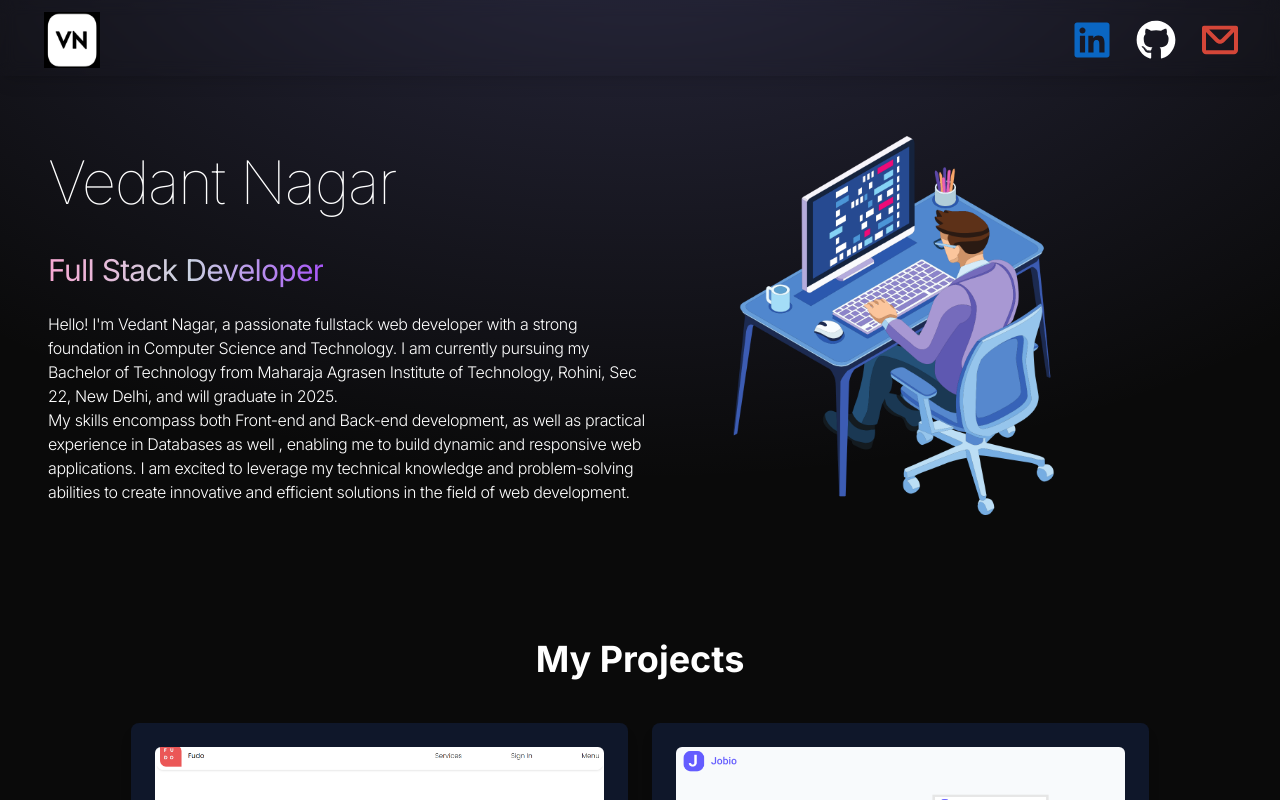
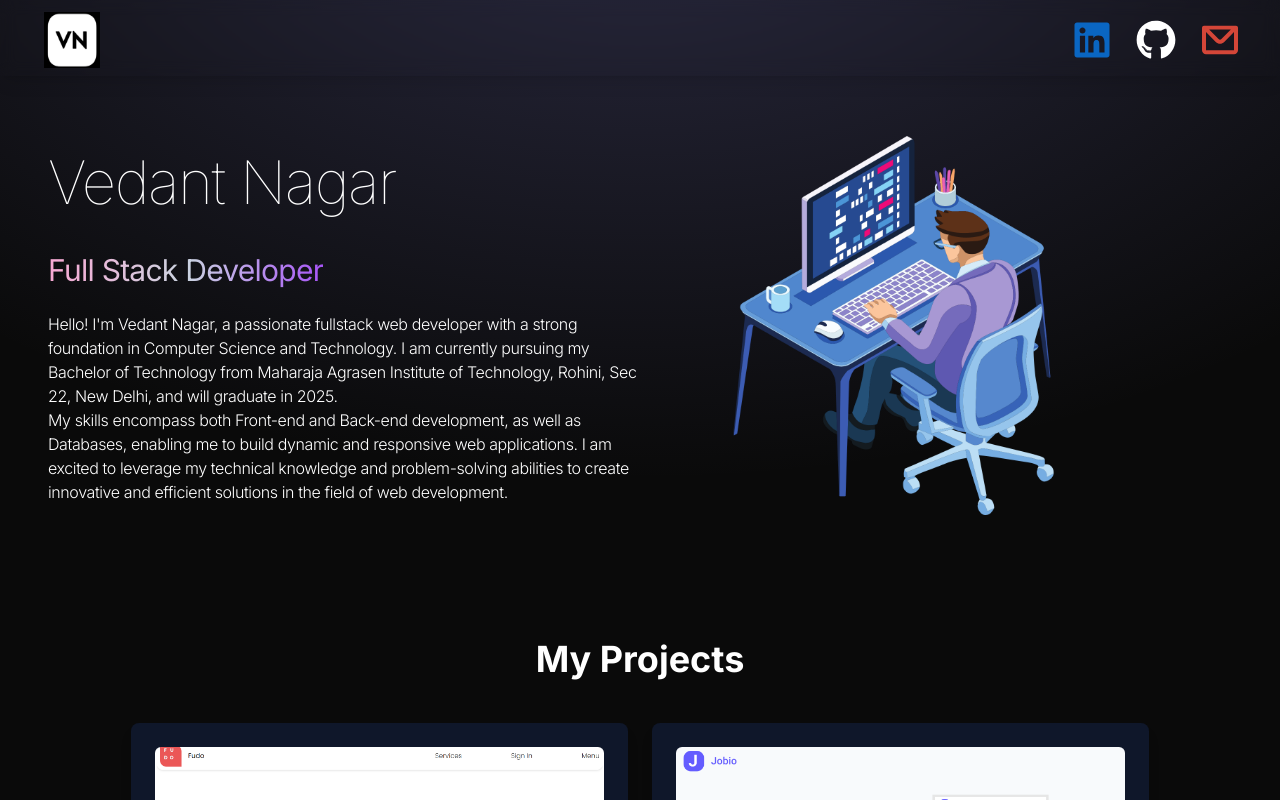
Before and after one commit to VedantNagar/Portfolio, a React (Vite) app in the folder Portfolio/: page / in a window 1280 px wide. Shown: the top 800 px of the page. Built offline with nearby package versions, Linux system fonts and the light colour scheme.

Commit message:
refactor: Update Hero component with improved personal information

```diff
--- a/Portfolio/src/components/Hero.jsx
+++ b/Portfolio/src/components/Hero.jsx
@@ -18,11 +18,10 @@ const Hero = () => {
             of Technology, Rohini, Sec 22, New Delhi, and will graduate in 2025.
             <div>
               My skills encompass both Front-end and Back-end development, as
-              well as practical experience in Databases as well , enabling me to
-              build dynamic and responsive web applications. I am excited to
-              leverage my technical knowledge and problem-solving abilities to
-              create innovative and efficient solutions in the field of web
-              development.
+              well as Databases, enabling me to build dynamic and responsive web
+              applications. I am excited to leverage my technical knowledge and
+              problem-solving abilities to create innovative and efficient
+              solutions in the field of web development.
             </div>
           </p>
         </div>
```
